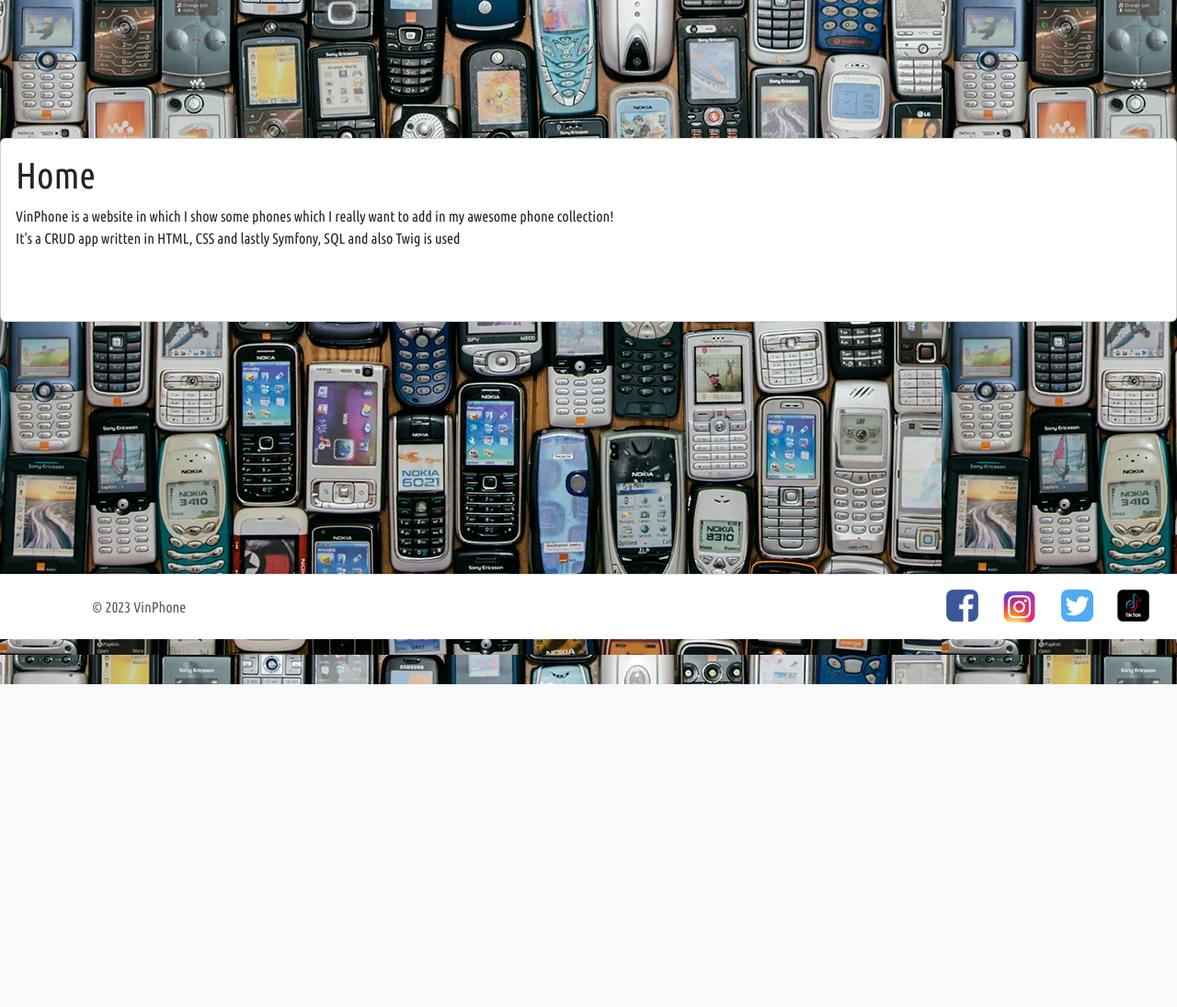
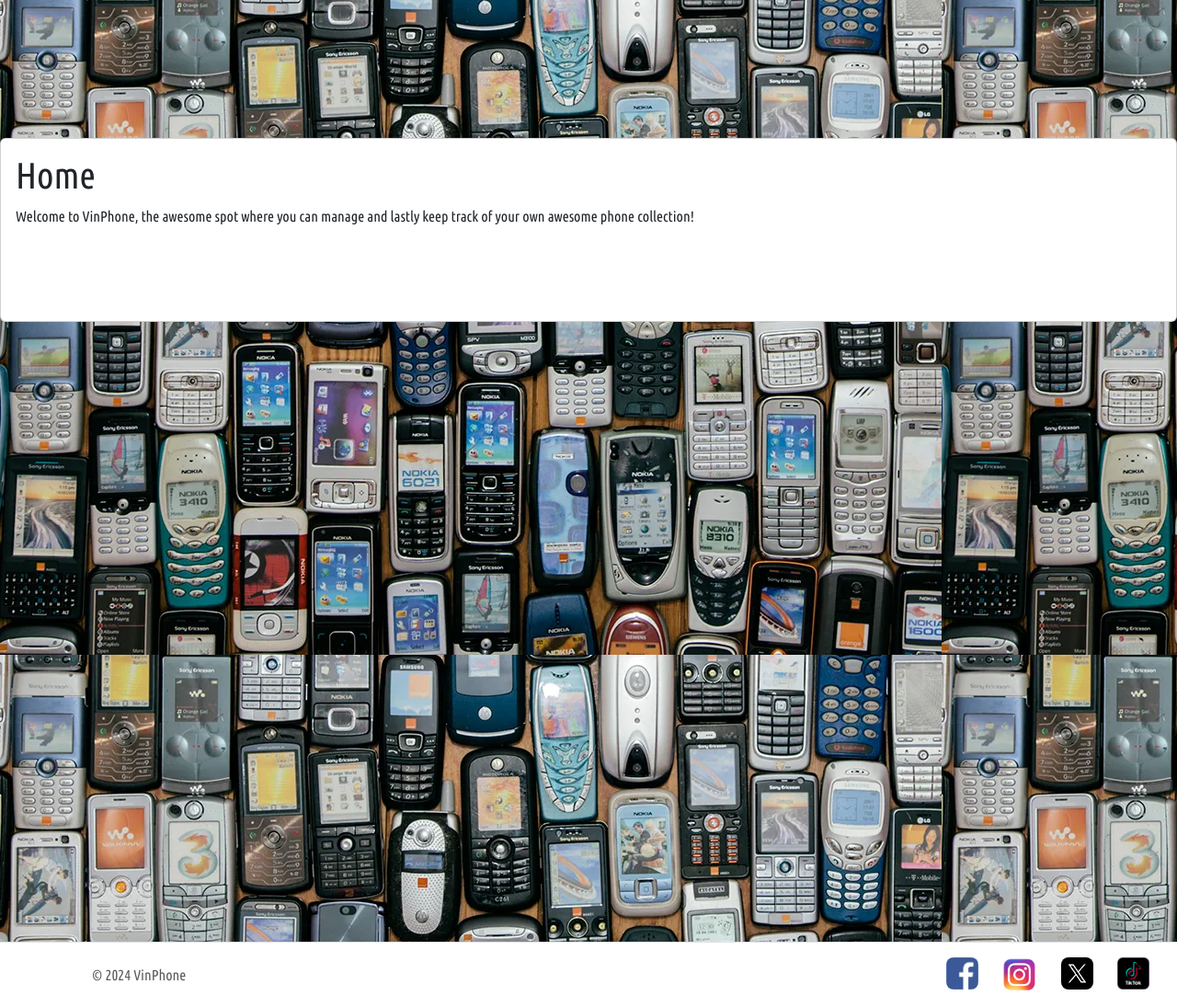
Before and after one commit to Diomuzan/VinPhone, a Symfony app: template templates/Guest_Home.html.twig in a window 1280 px wide. Shown: the part 56-1151 px from the top of the page at 92% size. Before the commit the page ends 800 px from the top, so only its background shows below. Run offline with Twig, Linux system fonts and the light colour scheme; the template is opened without the code that fills it, so the values that code supplies are empty; some libraries are stand-ins or nearby versions.

Commit message:
Updated footer

```diff
--- a/public/CSS Documents/Style.css
+++ b/public/CSS Documents/VinPhone_Style.css
@@ -4,7 +4,7 @@
 }
 
 .card {
-    overflow: hidden;
+    overflow-x: hidden;
 }
 
 
@@ -54,6 +54,7 @@
 
 .footer {
     background-color: white;
+    top: 800px;
 }
 
 .FBLogo {
@@ -69,7 +70,7 @@
     left: -50px;
 }
 
-.TWLogo {
+.XLogo {
     height: 35px;
     width: 35px;
     left: -40px;
@@ -88,7 +89,7 @@
 }
 
 .footer {
-    top: 400px;
+    background-color: white;
 }
 
 .card4 {
--- /dev/null
+++ b/public/TXT Files/Passwords.txt
@@ -0,0 +1,4 @@
+Username:          		Password:
+VinPhoneDivision                ZH632^!jS$dxAB
+DestructiveDan                  qd!!@ew9v2EYFt
+Pug                             aar7^V%Q#wFZbU
--- a/templates/Guest_Home.html.twig
+++ b/templates/Guest_Home.html.twig
@@ -8,19 +8,18 @@
     <div class="card3 card position-relative">
         <div class="card-body">
             <h1>Home</h1>
-            <p>VinPhone is a website in which I show some phones which I really want to add in my awesome phone collection! <br>
-                It's a CRUD app written in HTML, CSS and lastly Symfony, SQL and also Twig is used</p>
+            <p>Welcome to VinPhone, the awesome spot where you can manage and lastly keep track of your own awesome phone collection!</p>
         </div>
     </div>
 
     <footer class="footer footer d-flex flex-wrap justify-content-between align-items-center py-3 my-4 border-top position-relative">
         <div class="col-md-4 d-flex align-items-center">
-            <span class="text1 mb-3 mb-md-0 text-body-secondary position-relative">© 2023 VinPhone</span>
+            <span class="text1 mb-3 mb-md-0 text-body-secondary position-relative">© 2024 VinPhone</span>
         </div>
         <ul class="nav col-md-4 justify-content-end list-unstyled d-flex">
             <li class="ms-3"><a href="{{ asset('https://www.facebook.com') }}"><img class= "FBLogo position-relative" src="{{ asset('/Pictures/FBLogo.png') }}"></a></li>
             <li class="ms-3"><a href="{{ asset('https://www.instagram.com') }}"><img class= "IGLogo position-relative" src="{{ asset('/Pictures/IGLogo.png') }}"></a></li>
-            <li class="ms-3"><a href="{{ asset('https://www.twitter.com') }}"><img class= "TWLogo position-relative" src="{{ asset('/Pictures/TWLogo.png') }}"></a></li>
+            <li class="ms-3"><a href="{{ asset('https://www.twitter.com') }}"><img class= "XLogo position-relative" src="{{ asset('/Pictures/XLogo.jpg') }}"></a></li>
             <li class="ms-3"><a href="{{ asset('https://www.tiktok.com') }}"><img class= "TTLogo position-relative" src="{{ asset('/Pictures/TTLogo.png') }}"></a></li>
         </ul>
     </footer>
--- a/templates/Login.html.twig
+++ b/templates/Login.html.twig
@@ -26,12 +26,12 @@
 
     <footer class="footer footer d-flex flex-wrap justify-content-between align-items-center py-3 my-4 border-top position-relative">
         <div class="col-md-4 d-flex align-items-center">
-            <span class="text1 mb-3 mb-md-0 text-body-secondary position-relative">© 2023 VinPhone</span>
+            <span class="text1 mb-3 mb-md-0 text-body-secondary position-relative">© 2024 VinPhone</span>
         </div>
         <ul class="nav col-md-4 justify-content-end list-unstyled d-flex">
             <li class="ms-3"><a href="{{ asset('https://www.facebook.com') }}"><img class= "FBLogo position-relative" src="{{ asset('/Pictures/FBLogo.png') }}"></a></li>
             <li class="ms-3"><a href="{{ asset('https://www.instagram.com') }}"><img class= "IGLogo position-relative" src="{{ asset('/Pictures/IGLogo.png') }}"></a></li>
-            <li class="ms-3"><a href="{{ asset('https://www.twitter.com') }}"><img class= "TWLogo position-relative" src="{{ asset('/Pictures/TWLogo.png') }}"></a></li>
+            <li class="ms-3"><a href="{{ asset('https://www.twitter.com') }}"><img class= "XLogo position-relative" src="{{ asset('/Pictures/XLogo.jpg') }}"></a></li>
             <li class="ms-3"><a href="{{ asset('https://www.tiktok.com') }}"><img class= "TTLogo position-relative" src="{{ asset('/Pictures/TTLogo.png') }}"></a></li>
         </ul>
     </footer>
--- a/templates/base.html.twig
+++ b/templates/base.html.twig
@@ -8,7 +8,7 @@
             <link rel="preconnect" href="https://fonts.googleapis.com">
             <link rel="preconnect" href="https://fonts.gstatic.com" crossorigin>
             <link href="https://fonts.googleapis.com/css2?family=Ubuntu+Condensed&display=swap" rel="stylesheet">
-            <link rel="stylesheet" href="{{ asset('/CSS Documents/Style.css') }}">
+            <link rel="stylesheet" href="{{ asset('/CSS Documents/VinPhone_Style.css') }}">
         {% endblock %}
 
         {% block javascripts %}
```
Also changed, not shown: src/Controller/GuestController.php (+0 -23 lines), public/Pictures/TWLogo.png (deleted), public/Pictures/XLogo.jpg (added), public/SQL Files/VinPhone_Database.sql (renamed from public/SQL Files/Database.sql), 1 other file.
